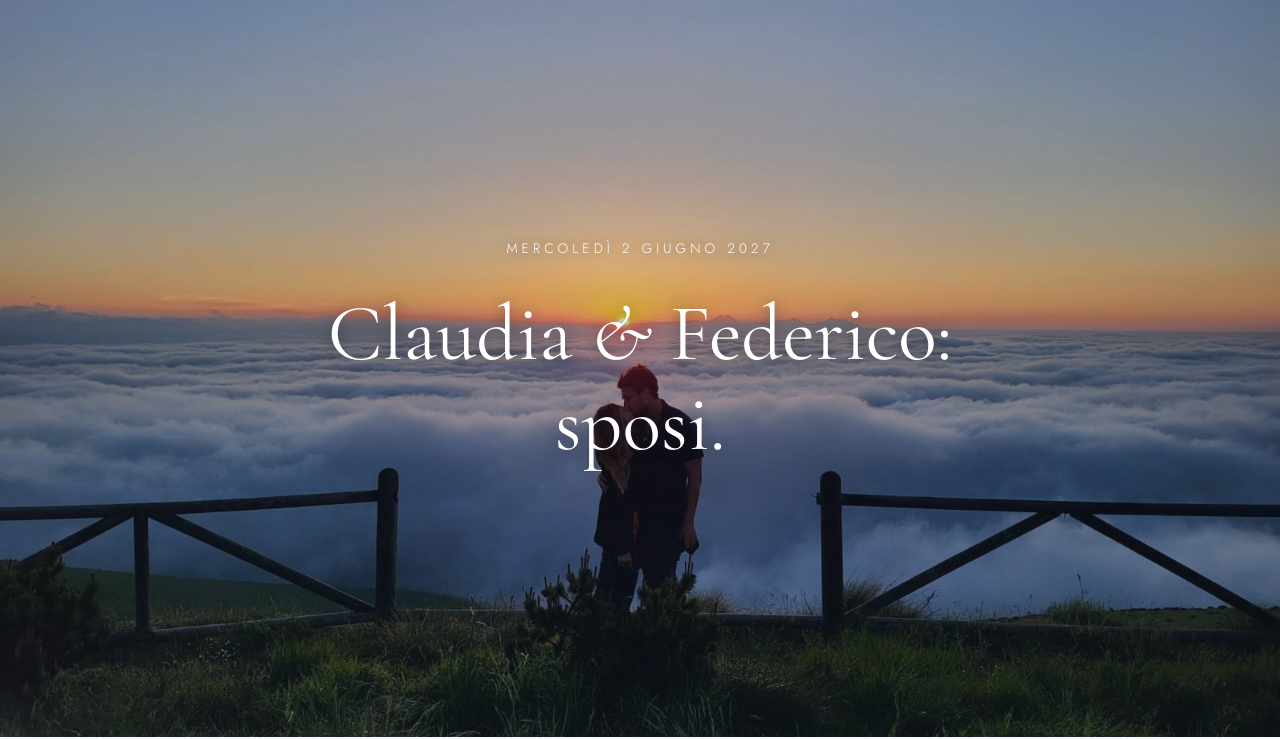
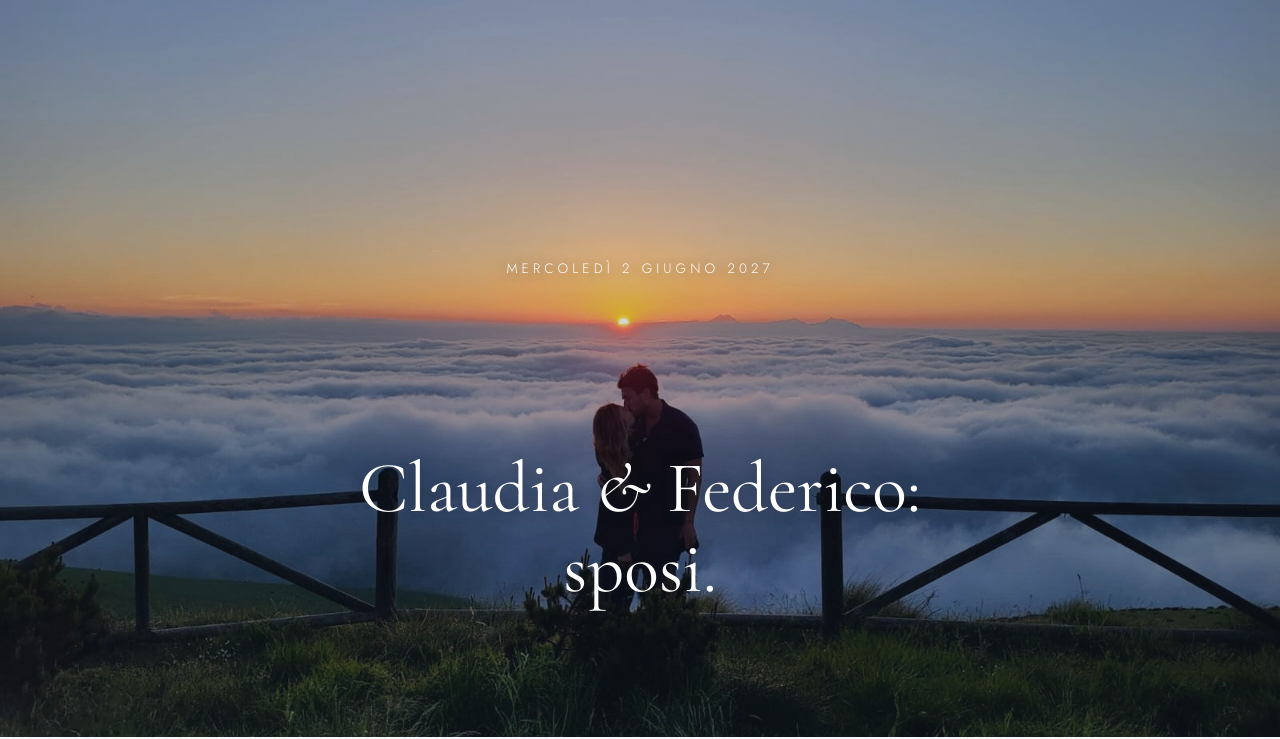
Before and after one commit to jacopotramontano/sito_fede_claudia, a plain HTML site: page index.html in a window 1280 px wide. Shown: the part 63-802 px from the top of the page. Drawn offline with nearby package versions, Linux system fonts and the light colour scheme.

Commit message:
Update index.html

```diff
--- a/index.html
+++ b/index.html
@@ -91,6 +91,10 @@
     --foto-annuncio:url('images/ciraclaudia_end.jpeg');
     position:relative;isolation:isolate;overflow:hidden;
     justify-content:center;text-align:center;
+    /* posizione delle due scritte: la data in alto (top), il nome in basso (bottom).
+       Per la data: più è alto il numero, più scende. Per il nome: più è alto il numero, più sale. */
+    --pos-data:40%;
+    --pos-nome:16vh;
     color:#fff;
     background:linear-gradient(160deg, var(--cielo), var(--cielo-scuro));
   }
@@ -113,14 +117,21 @@
      (100% = come su desktop, tutta tagliata ai lati) */
   @media(orientation:portrait){
     #annuncio::after{background-size:auto, auto 65%}
+    #annuncio{--pos-nome:24vh}   /* da telefono il nome resta sulla foto, sopra la fascia sfocata */
   }
   #annuncio .wrap{max-width:900px}
   .data{
-    font-size:.85rem;letter-spacing:.3em;text-transform:uppercase;margin-bottom:1.8rem;
+    font-size:.85rem;letter-spacing:.3em;text-transform:uppercase;
   }
+  /* le due scritte sono posizionate in modo indipendente */
+  #annuncio .data, #annuncio h1{
+    position:absolute;left:0;right:0;padding:0 clamp(1.25rem,4vw,3rem);
+  }
+  #annuncio .data{top:var(--pos-data)}
+  #annuncio h1{bottom:var(--pos-nome)}
   #annuncio h1{
     font-family:var(--serif);font-weight:400;
-    font-size:clamp(2.4rem,6.5vw,5rem);line-height:1.12;
+    font-size:clamp(2.2rem,5.8vw,4.5rem);line-height:1.12;   /* min (telefono), crescita, max (desktop) */
   }
   #annuncio h1 em{font-style:italic}
 
```
